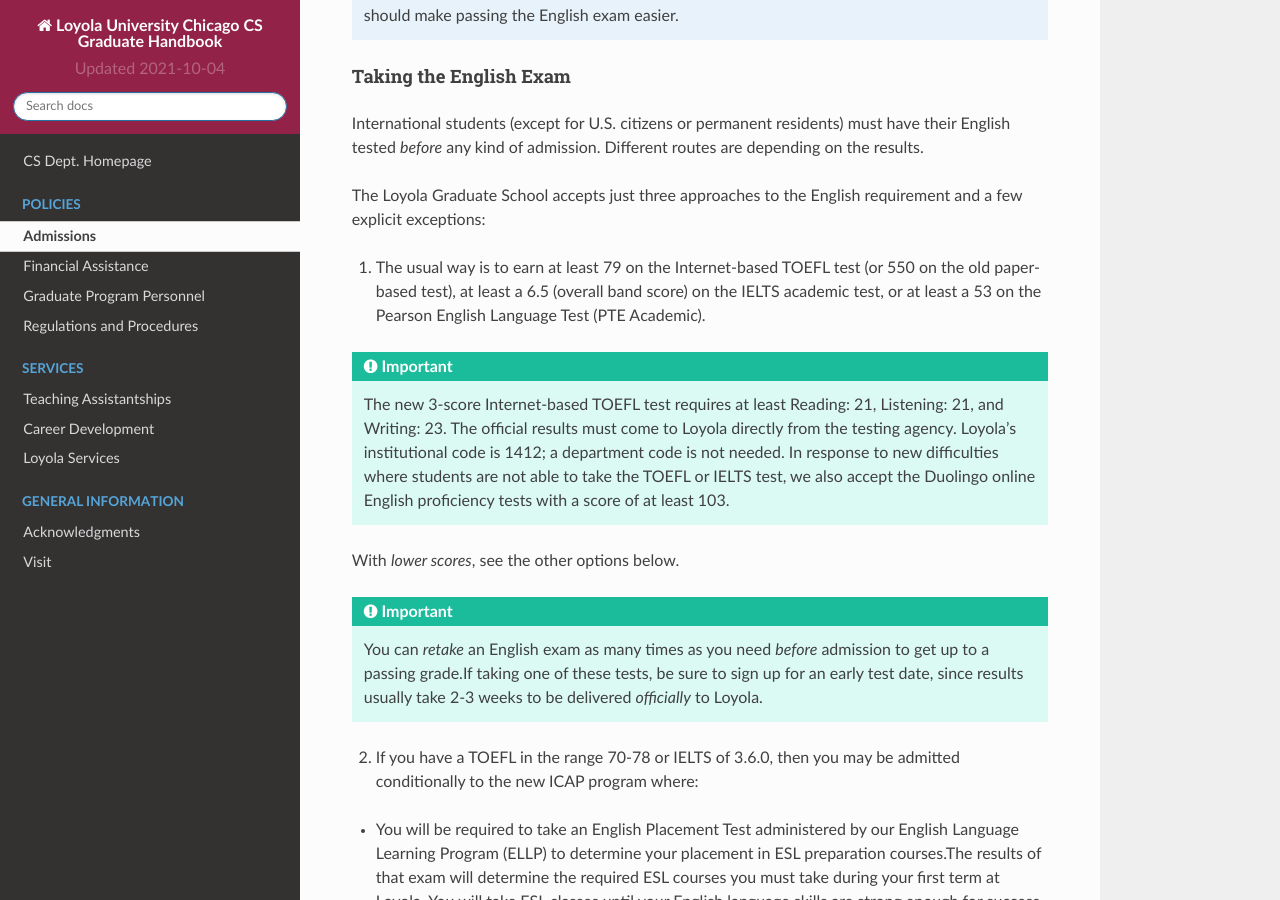
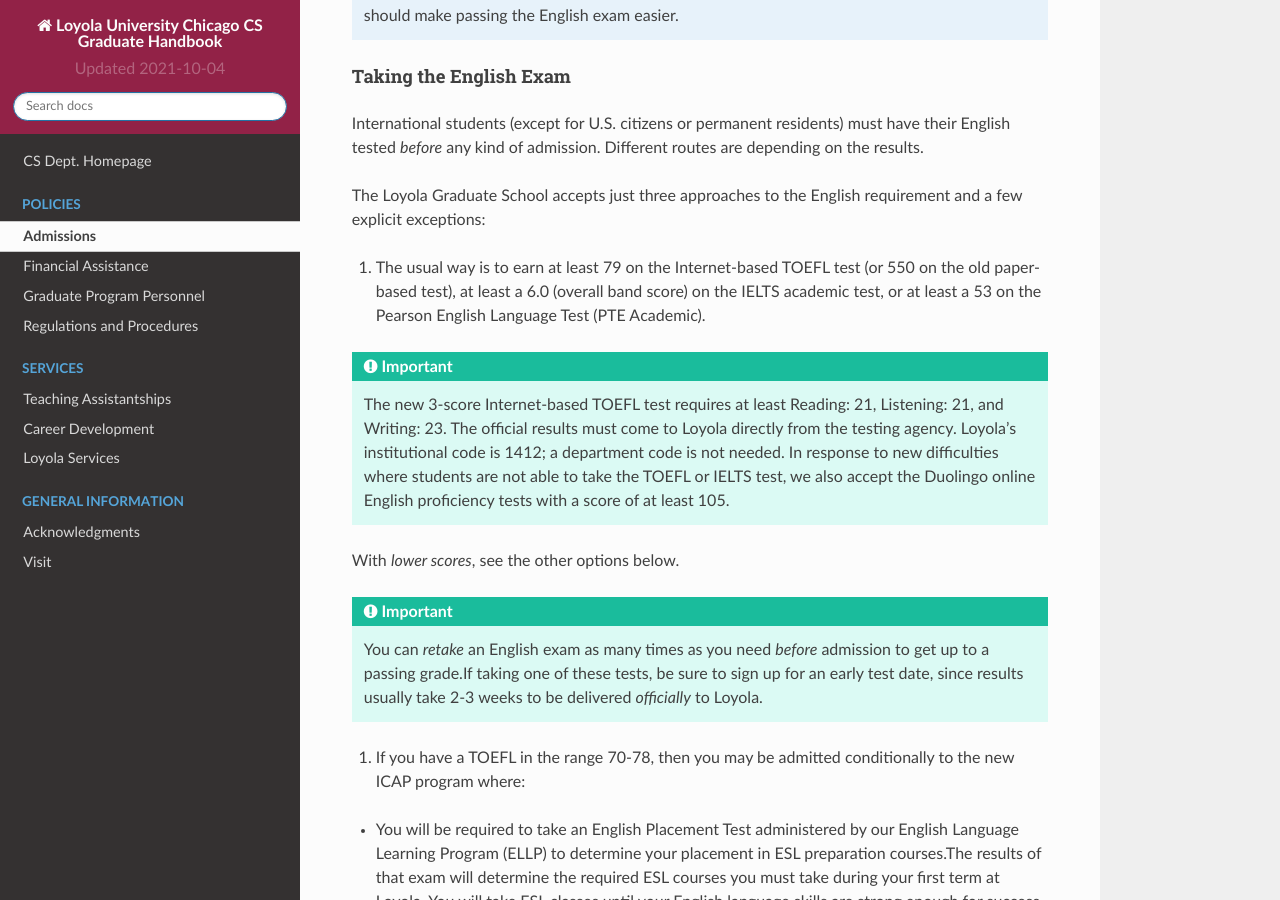
Before and after one commit to LoyolaChicagoCS/gradhandbook, a Sphinx documentation site: the page built from source/policy/admissions.rst, in a window 1280 px wide and 900 px high, scrolled down 4935 px. Built offline with Sphinx 7.4.7 and the Read the Docs theme 2.0.0, drawn with Linux system fonts in a browser that asks for light colours.

Commit message:
Update TOEFL scores

```diff
--- a/source/policy/admissions.rst
+++ b/source/policy/admissions.rst
@@ -145,17 +145,17 @@
 
 The Loyola Graduate School accepts just three approaches to the English requirement and a few explicit exceptions:
 
-1. The usual way is to earn at least 79 on the Internet-based TOEFL test (or 550 on the old paper-based test), at least a 6.5 (overall band score) on the IELTS academic test, or at least a 53 on the Pearson English Language Test (PTE Academic).
+1. The usual way is to earn at least 79 on the Internet-based TOEFL test (or 550 on the old paper-based test), at least a 6.0 (overall band score) on the IELTS academic test, or at least a 53 on the Pearson English Language Test (PTE Academic).
 
 .. important::
-    The new 3-score Internet-based TOEFL test requires at least Reading: 21, Listening: 21, and Writing: 23. The official results must come to Loyola directly from the testing agency. Loyola’s institutional code is 1412; a department code is not needed. In response to new difficulties where students are not able to take the TOEFL or IELTS test, we also accept the Duolingo online English proficiency tests with a score of at least 103.
+    The new 3-score Internet-based TOEFL test requires at least Reading: 21, Listening: 21, and Writing: 23. The official results must come to Loyola directly from the testing agency. Loyola’s institutional code is 1412; a department code is not needed. In response to new difficulties where students are not able to take the TOEFL or IELTS test, we also accept the Duolingo online English proficiency tests with a score of at least 105.
 
 With *lower scores*, see the other options below.
 
 .. important::
     You can *retake* an English exam as many times as you need *before* admission to get up to a passing grade.If taking one of these tests, be sure to sign up for an early test date, since results usually take 2-3 weeks to be delivered *officially* to Loyola.
 
-2. If you have a TOEFL in the range 70-78 or IELTS of 3.6.0, then you may be admitted conditionally to the new ICAP program where:
+1. If you have a TOEFL in the range 70-78, then you may be admitted conditionally to the new ICAP program where:
 
 * You will be required to take an English Placement Test administered by our English Language Learning Program (ELLP) to determine your placement in ESL preparation courses.The results of that exam will determine the required ESL courses you must take during your first term at Loyola. You will take ESL classes until your English language skills are strong enough for success in degree program courses.
 * If you receive a final grade of at least a B+ in all of your advanced or bridge ESL courses, you will be invited to take an exit exam at the end of the term. A combination of your course-work and exit exam score will be used to determine your readiness for degree work in the following term.
```
